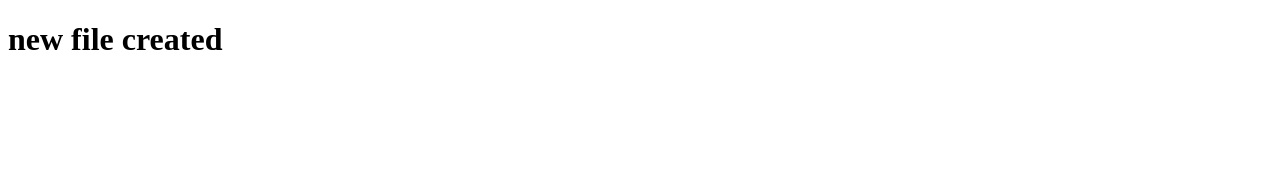
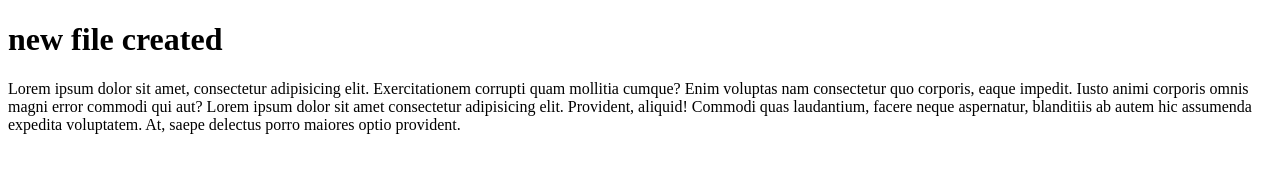
Before and after one commit to MUSKINA/GITSAMPLE, a plain HTML site: page home.html in a window 1280 px wide. Drawn offline with Linux system fonts and the light colour scheme.

Commit message:
home file modified

```diff
--- a/home.html
+++ b/home.html
@@ -7,6 +7,8 @@
 </head>
 <body>
     <h1>new file  created</h1>
-
+<p>Lorem ipsum dolor sit amet, consectetur adipisicing elit. Exercitationem corrupti quam mollitia cumque? Enim voluptas nam consectetur quo corporis, eaque impedit. Iusto animi corporis omnis magni error commodi qui aut?
+    Lorem ipsum dolor sit amet consectetur adipisicing elit. Provident, aliquid! Commodi quas laudantium, facere neque aspernatur, blanditiis ab autem hic assumenda expedita voluptatem. At, saepe delectus porro maiores optio provident.
+</p>
 </body>
 </html>
```
